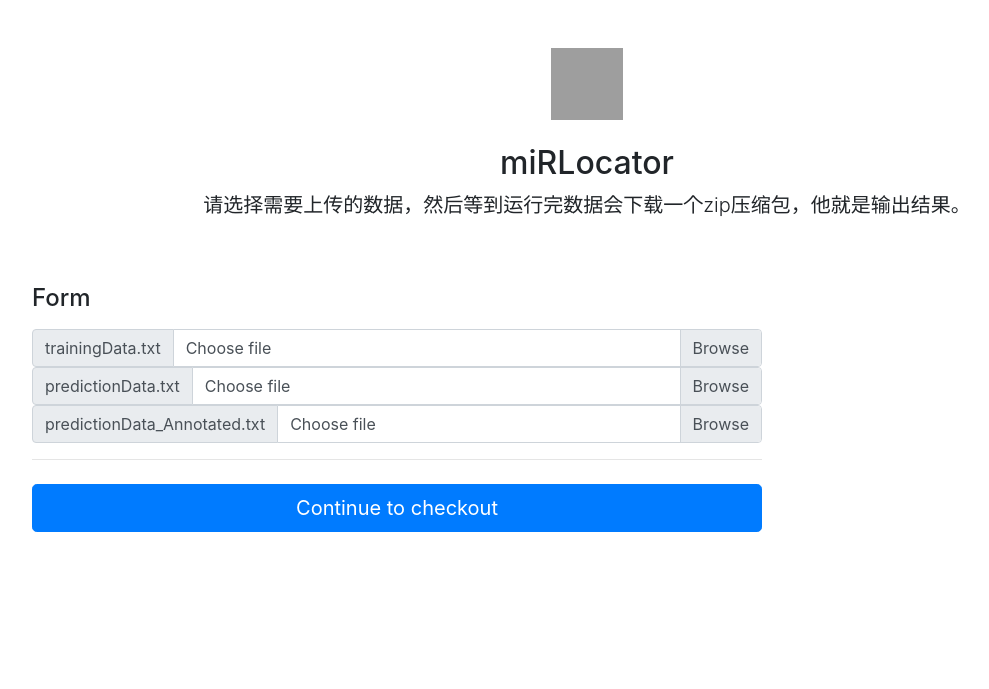
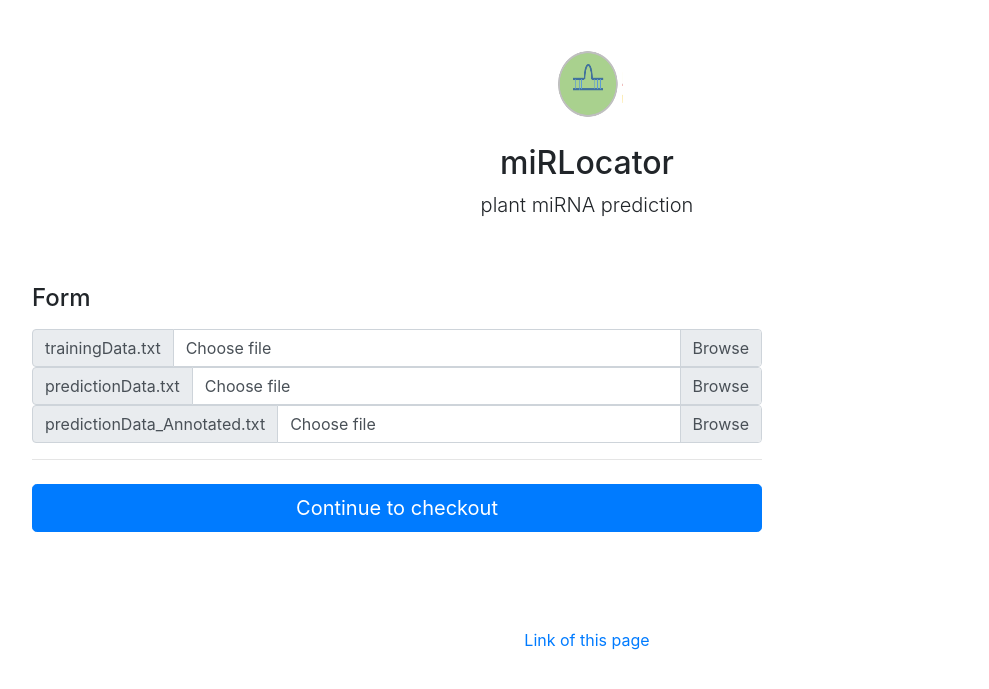
Before and after one commit to yswtrue/miRLocator, a Flask app: page / in a window 1280 px wide. Shown: the top 689 px of the page, without its empty margins (53-1042 px from the left). Run offline with Flask 2, Linux system fonts and the light colour scheme; parts of the project's set-up code (start-up, migrations or seed data) failed here and were passed over; some libraries are stand-ins or nearby versions; grey boxes are pictures that could not be loaded.

Commit message:
细节调整

```diff
--- a/lib.py
+++ b/lib.py
@@ -53,7 +53,19 @@ dpSSFileDic_pred = resultDic + "dp_ss_pred/"
 def start(training_data_path, prediction_data_path,
           prediction_data_annotated_path):
     """开始执行任务"""
-    predModelFileDir = ""  ###
+    global RNAFoldDic
+    global sourceDic
+    global resultDic
+    global cross_validation_flag
+    global trainDataFileName
+    global predDataFileName
+    global predModelFileDir
+    global predDataAnnotFileName
+    global tempFileDir
+    global predResultFileDir
+    global evalResultFileDir
+    global dpSSFileDic_train
+    global dpSSFileDic_pred
 
     source.createDict(dpSSFileDic_train)
     source.createDict(dpSSFileDic_pred)
--- a/main.py
+++ b/main.py
@@ -54,13 +54,15 @@ def index():
             raise Exception('没有predictionData_Annotated.txt')
         lib.start(training_data_path, prediction_data_path,
                   prediction_data_annotated_path)
-        zipFile = zipfile.ZipFile(
-            os.path.join(upload_path, 'results.zip'), 'w',
-            zipfile.ZIP_DEFLATED)
-        lib.zipdir(os.path.join(lib.sourceDic, 'results'), zipFile)
-        zipFile.close()
-        return send_from_directory(
-            directory=upload_path, filename='results.zip')
+        # zipFile = zipfile.ZipFile(
+        #     os.path.join(upload_path, 'results.zip'), 'w',
+        #     zipfile.ZIP_DEFLATED)
+        # lib.zipdir(os.path.join(lib.sourceDic, 'results'), zipFile)
+        # zipFile.close()
+        # return send_from_directory(
+        #     directory=upload_path, filename='results.zip')
+        # 获取结果的第一行，然后现实既可以了
+
     else:
         # 显示首页
         return render_template('index.html')
--- a/templates/index.html
+++ b/templates/index.html
@@ -12,9 +12,9 @@
 <body>
     <div class="container">
         <div class="py-5 text-center">
-            <img class="d-block mx-auto mb-4" src="https://getbootstrap.com/assets/brand/bootstrap-solid.svg" alt="" width="72" height="72">
+            <img class="d-block mx-auto mb-4" src="/static/logo.png" alt="" width="72" height="72">
             <h2>miRLocator</h2>
-            <p class="lead">请选择需要上传的数据，然后等到运行完数据会下载一个zip压缩包，他就是输出结果。</p>
+            <p class="lead">plant miRNA prediction</p>
         </div>
 
         <div class="row">
@@ -62,20 +62,14 @@
             </div>
         </div>
 
-        <!-- <footer class="my-5 pt-5 text-muted text-center text-small">
-            <p class="mb-1">&copy; 2017-2018 Company Name</p>
+        <footer class="my-5 pt-5 text-muted text-center text-small">
+            <!-- <p class="mb-1">&copy; 2017-2018 Company Name</p> -->
             <ul class="list-inline">
                 <li class="list-inline-item">
-                    <a href="#">Privacy</a>
-                </li>
-                <li class="list-inline-item">
-                    <a href="#">Terms</a>
-                </li>
-                <li class="list-inline-item">
-                    <a href="#">Support</a>
+                    <a href="http://journals.plos.org/plosone/article?id=10.1371/journal.pone.0142753">Link of this page</a>
                 </li>
             </ul>
-        </footer> -->
+        </footer>
     </div>
 
     <!-- Bootstrap core JavaScript
@@ -107,6 +101,12 @@
             //     });
             //     return false;
             // });
+            $('input[type=file]').on('change',function(){
+                // console.log($(this));
+                var fileName = $(this)[0].files[0].name;
+                console.log(fileName);
+                $(this).next().html(fileName);
+            });
         });
     </script>
 </body>
```
Also changed, not shown: static/logo.png (added).
